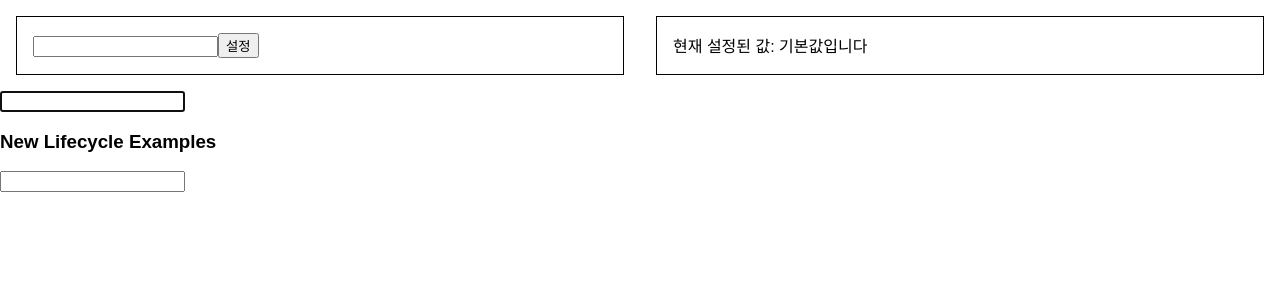
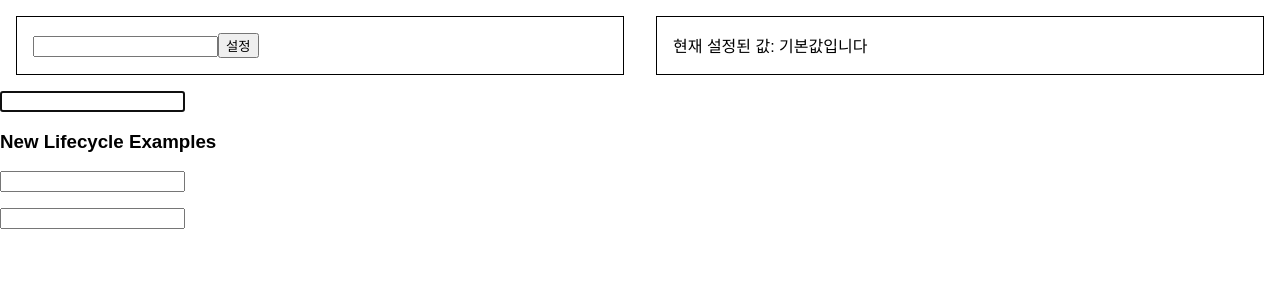
Before and after one commit to ahribori/react-playground, a React (Create React App) app: page / in a window 1280 px wide. Shown: the top 300 px of the page. Built offline with nearby package versions, Linux system fonts and the light colour scheme.

Commit message:
Trace lifecycle by passing props

```diff
--- a/src/App.js
+++ b/src/App.js
@@ -6,7 +6,21 @@ import Input from './components/Input';
 import NewLifecycleExamples from './components/NewLifecycleExamples';
 import { SampleProvider } from './contexts/SampleContext';
 
-const App = () => {
+class App extends React.Component {
+    constructor(props) {
+        super(props);
+        this.state = {
+            message: '',
+        }
+    }
+
+    handleChange = e => {
+        this.setState({
+            message: e.target.value,
+        })
+    }
+
+    render() {
         return (
             <SampleProvider>
                 <div className="panes">
@@ -14,9 +28,12 @@ const App = () => {
                     <RightPane />
                 </div>
                 <Input />
-            <NewLifecycleExamples />
+                <NewLifecycleExamples message={this.state.message}/>
+                <input type="text" onChange={this.handleChange}/>
+
             </SampleProvider>
         );
-};
+    }
+}
 
 export default App;
```
Lines whose indentation alone changed are shown as unchanged.
